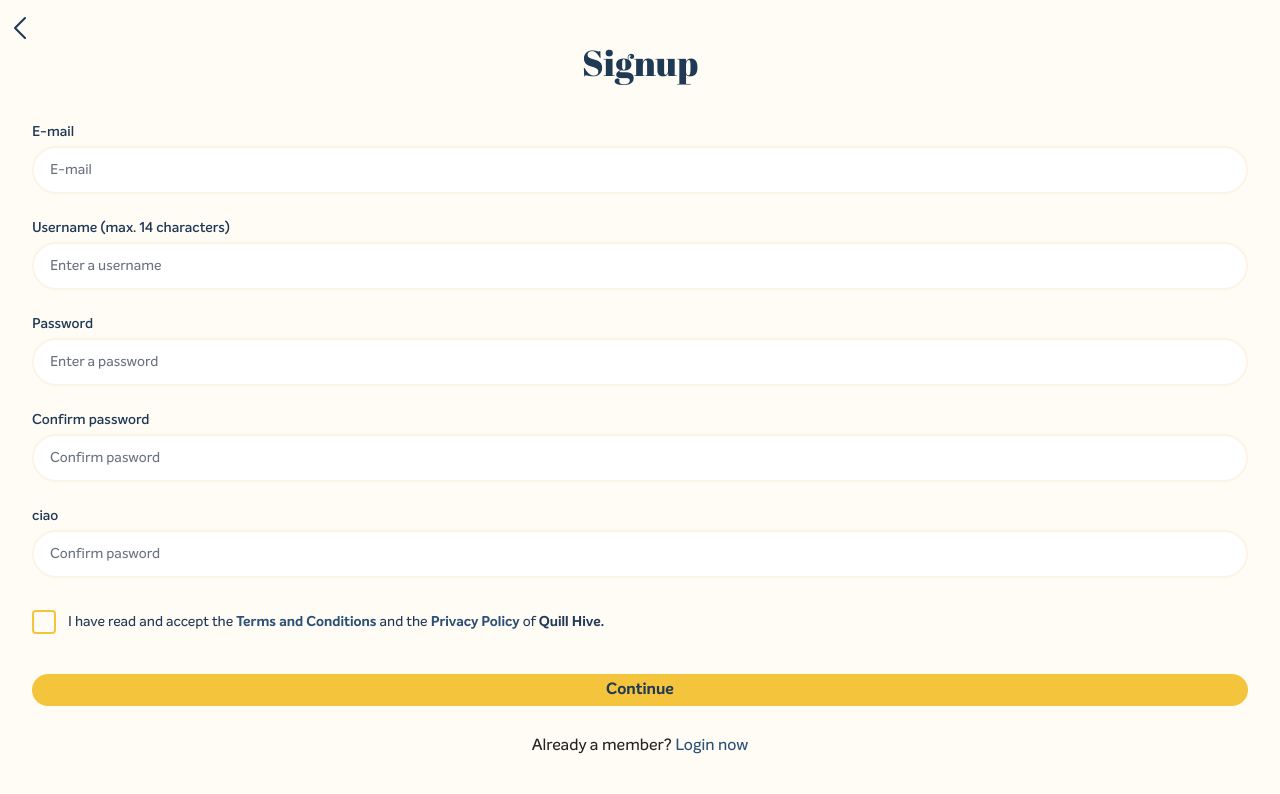
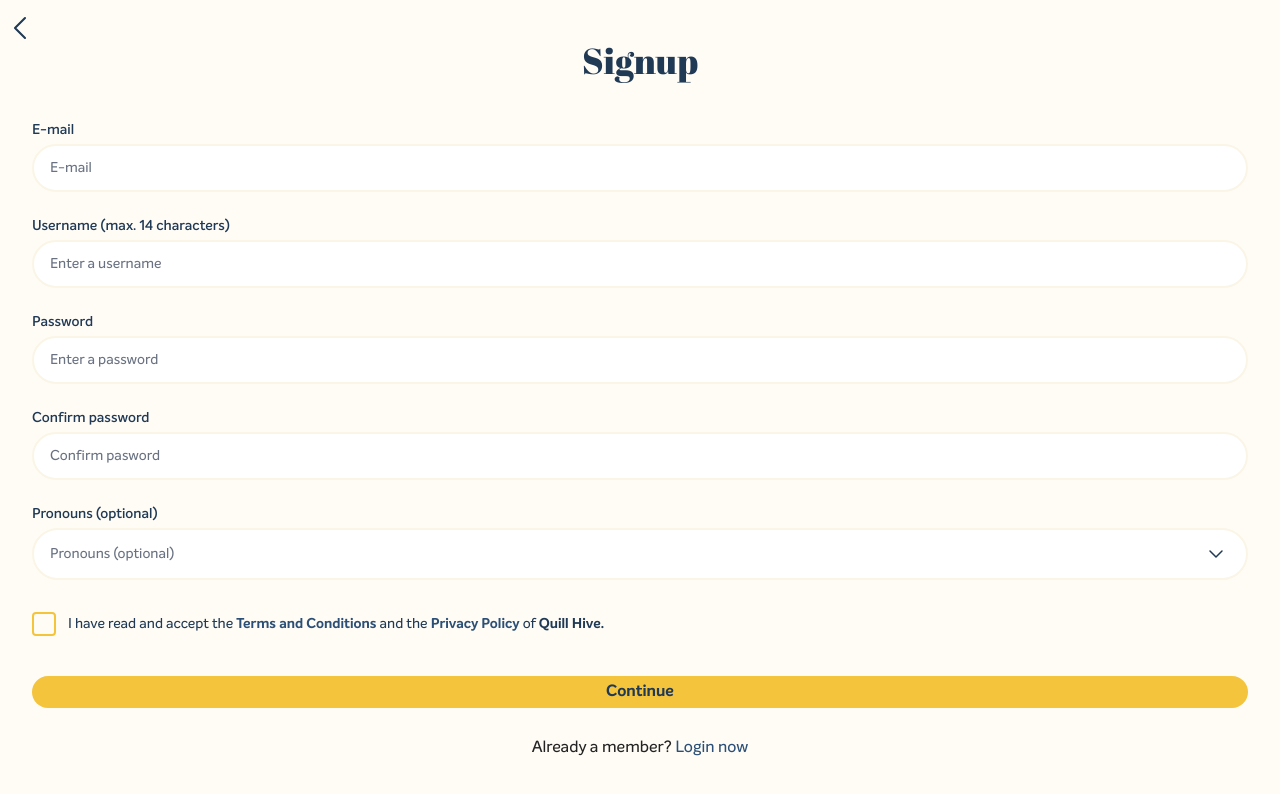
Before and after one commit to Daniele-Formisano/QuillHive---Team-Project, a React (Vite) app: page /signup in a window 1280 px wide. Shown: the top 794 px of the page. Built offline with nearby package versions, Linux system fonts and the light colour scheme; data requests are answered from the project's data file.

Commit message:
feat: add select for pronouns in signup Form

```diff
--- a/src/components/SelectGenres.jsx
+++ b/src/components/SelectGenres.jsx
@@ -20,9 +20,11 @@ export default function SelectGenres({
       <span className="text-secondary-brand font-script-semibold text-sm">
         {selectTitle}
       </span>
-      <p className="text-[14px] font-script text-secondary-brand pb-1.5">
-        {paragraph}
-      </p>
+      {paragraph && (
+        <p className="text-[14px] font-script text-secondary-brand pb-1.5">
+          {paragraph}
+        </p>
+      )}
 
       {/* Area di selezione che attiva l'apertura del dropdown */}
       <div
@@ -36,8 +38,8 @@ export default function SelectGenres({
         </span>
 
         <div className="flex items-center">
-          {!isOpen && <IconChevronDown stroke={1.2} />}
-          {isOpen && <IconChevronUp stroke={1.2} />}
+          {!isOpen && <IconChevronDown stroke={1.5} color="#203955" />}
+          {isOpen && <IconChevronUp stroke={1.5} color="#203955" />}
         </div>
       </div>
 
--- a/src/components/SignupForm.jsx
+++ b/src/components/SignupForm.jsx
@@ -2,8 +2,17 @@ import { Link } from "react-router-dom";
 import Checkbox from "./Checkbox";
 import InputField from "./InputField";
 import Button from "./Button";
+import SelectGenres from "./SelectGenres";
 
-export default function SignupForm({ onSubmit, formValues, onChange, onBlur }) {
+export default function SignupForm({
+  onSubmit,
+  formValues,
+  onChange,
+  onBlur,
+  dataSelect,
+  toggleItems,
+  arraySelectedItems,
+}) {
   return (
     <div>
       <form action="" className="flex flex-col gap-8" onSubmit={onSubmit}>
@@ -58,12 +67,12 @@ export default function SignupForm({ onSubmit, formValues, onChange, onBlur }) {
           />
 
           {/* DA SOSTITUIRE CON LA SELECT */}
-          <InputField
-            label={"ciao"}
-            id={"null"}
-            type={"password"}
-            placeholder={"Confirm pasword"}
-            autoComplete={"new-password"}
+          <SelectGenres
+            selectTitle={"Pronouns (optional)"}
+            placeholder={"Pronouns (optional)"}
+            dataSelect={dataSelect}
+            arraySelectedItems={arraySelectedItems}
+            toggleItems={toggleItems}
           />
         </div>
 
--- a/src/features/signup/signupSlice.js
+++ b/src/features/signup/signupSlice.js
@@ -5,7 +5,7 @@ const initialState = {
   username: "",
   password: "",
   confirmPassword: "",
-  pronouns: null,
+  pronouns: [],
   acceptPrivacy: false,
   selectedGenres: [],
   selectedArtistTypes: [],
@@ -39,6 +39,10 @@ export const signupSlice = createSlice({
           )
         : [...state.selectedArtistTypes, action.payload];
     },
+
+    togglePronouns: (state, action) => {
+      state.pronouns = [action.payload];
+    },
   },
 });
 
@@ -48,6 +52,7 @@ export const {
   setInputsValue,
   setAcceptPrivacy,
   toggleArtistType,
+  togglePronouns,
 } = signupSlice.actions;
 
 export default signupSlice.reducer;
--- a/src/pages/SignupPageForm.jsx
+++ b/src/pages/SignupPageForm.jsx
@@ -4,15 +4,25 @@ import { useDispatch, useSelector } from "react-redux";
 import {
   setInputsValue,
   setAcceptPrivacy,
+  togglePronouns,
 } from "../features/signup/signupSlice";
 import { useLazyGetUsersQuery } from "../services/apiService";
 import toast from "react-hot-toast";
 import BackButton from "../components/BackButton";
+import { useEffect, useState } from "react";
+
+const pronouns = [
+  { id: 1, name: "He/Him" },
+  { id: 2, name: "She/Her" },
+  { id: 3, name: "They/Them" },
+  { id: 4, name: "Prefer not to say" },
+];
 
 export default function SignupPageForm({ nextPage }) {
   const dispatch = useDispatch();
   const formValues = useSelector((state) => state.signup);
   const [triggerGetUser] = useLazyGetUsersQuery();
+  const [selectPronoun, setPronoun] = useState([]);
 
   // funzione per settare i valori e cambiamenti dei campi del form nel redux in tempo reale
   function handleChange(e) {
@@ -75,6 +85,20 @@ export default function SignupPageForm({ nextPage }) {
     }
   }
 
+  function togglePronounsAction(pronoun) {
+    setPronoun((prevSelected) => {
+      if (prevSelected.includes(pronoun)) {
+        return prevSelected.filter((p) => p.id !== pronoun.id);
+      } else {
+        return [pronoun];
+      }
+    });
+  }
+
+  useEffect(() => {
+    dispatch(togglePronouns(selectPronoun));
+  }, [selectPronoun]);
+
   // funzione per l'invio del form
   async function handleSubmit(e) {
     e.preventDefault();
@@ -126,6 +150,9 @@ export default function SignupPageForm({ nextPage }) {
             onChange={handleChange}
             formValues={formValues}
             onBlur={handleBlur}
+            dataSelect={pronouns}
+            arraySelectedItems={selectPronoun}
+            toggleItems={togglePronounsAction}
           />
 
           <p className="text-center font-script text-input-text-brand">
```
